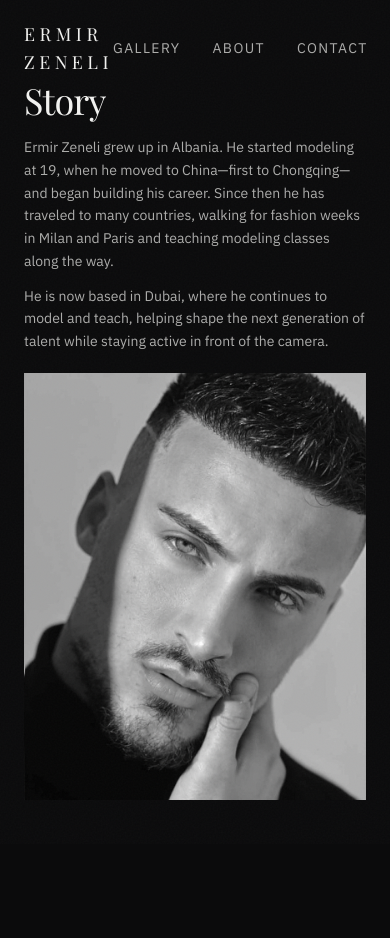
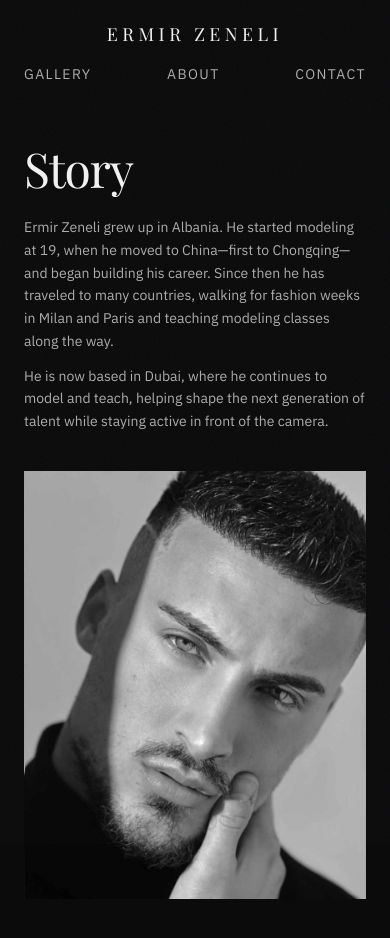
Before and after one commit to kennsorr/ermir-zeneli, a Next.js app: page /about in a window 390 px wide. Shown: the top 938 px of the page. Before the commit the page ends 844 px from the top, so only its background shows below. Built offline with nearby package versions, Linux system fonts and the light colour scheme; a web font is replaced by a local one.

Commit message:
Refactor layout styles for consistency across pages and update Tailwind configuration to include lib directory

```diff
--- a/app/about/page.tsx
+++ b/app/about/page.tsx
@@ -1,4 +1,5 @@
 import { StoryImage } from "@/components/StoryImage";
+import { PAGE_MAIN_CLASS, PAGE_CONTENT_CLASS, PAGE_TITLE_CLASS } from "@/lib/layout";
 
 export const metadata = {
   title: "Story",
@@ -8,14 +9,15 @@ export const metadata = {
 
 export default function AboutPage() {
   return (
-    <main className="h-screen overflow-hidden pt-20 pb-12 md:pt-24 md:pb-16">
-      <div className="grid h-full w-full grid-cols-1 gap-6 px-6 md:grid-cols-[1fr_1.1fr] md:gap-12 md:px-12 lg:px-16">
+    <main className={PAGE_MAIN_CLASS}>
+      <div className={PAGE_CONTENT_CLASS}>
+        <div className="grid w-full grid-cols-1 gap-6 md:grid-cols-[1fr_1.1fr] md:gap-12">
           {/* Left: text */}
-        <div className="flex min-h-0 flex-col justify-center overflow-hidden">
-          <h1 className="font-display text-4xl tracking-tight md:text-5xl lg:text-6xl">
+          <div className="flex min-h-0 flex-col overflow-hidden">
+            <h1 className={PAGE_TITLE_CLASS}>
               Story
             </h1>
-          <div className="mt-4 space-y-3 font-sans text-sm leading-relaxed text-foreground-muted md:mt-8 md:space-y-4 md:text-base lg:text-lg">
+            <div className="mt-6 space-y-3 font-sans text-sm leading-relaxed text-foreground-muted md:space-y-4 md:text-base lg:text-lg">
               <p>
                 Ermir Zeneli grew up in Albania. He started modeling at 19, when
                 he moved to China—first to Chongqing—and began building his career.
@@ -38,6 +40,7 @@ export default function AboutPage() {
             </figure>
           </div>
         </div>
+      </div>
     </main>
   );
 }
--- a/app/contact/page.tsx
+++ b/app/contact/page.tsx
@@ -1,3 +1,5 @@
+import { PAGE_MAIN_CLASS, PAGE_CONTENT_CLASS_NARROW, PAGE_TITLE_CLASS } from "@/lib/layout";
+
 export const metadata = {
   title: "Contact",
   description: "Get in touch with Ermir Zeneli — Instagram, email, WhatsApp.",
@@ -23,12 +25,12 @@ export default function ContactPage() {
   ] as const;
 
   return (
-    <main className="min-h-screen pt-24 pb-16">
-      <div className="mx-auto max-w-5xl px-6 md:px-8">
-        <h1 className="font-display text-5xl tracking-tight md:text-6xl">
+    <main className={PAGE_MAIN_CLASS}>
+      <div className={PAGE_CONTENT_CLASS_NARROW}>
+        <h1 className={PAGE_TITLE_CLASS}>
           Contact
         </h1>
-        <ul className="mt-12 flex flex-col gap-8 font-sans md:gap-10">
+        <ul className="mt-8 flex flex-col gap-8 font-sans md:gap-10">
           {links.map(({ label, handle, href }) => (
             <li key={label}>
               <a
--- a/app/gallery/page.tsx
+++ b/app/gallery/page.tsx
@@ -1,5 +1,6 @@
 import { galleryItems, instagramProfileUrl } from "@/content/gallery";
 import { GalleryItem } from "@/components/GalleryItem";
+import { PAGE_MAIN_CLASS, PAGE_CONTENT_CLASS, PAGE_TITLE_CLASS } from "@/lib/layout";
 
 export const metadata = {
   title: "Gallery",
@@ -8,9 +9,9 @@ export const metadata = {
 
 export default function GalleryPage() {
   return (
-    <main className="min-h-screen pt-24 pb-16">
-      <div className="mx-auto max-w-6xl px-6 md:px-8">
-        <h1 className="font-display text-5xl tracking-tight md:text-6xl">
+    <main className={PAGE_MAIN_CLASS}>
+      <div className={PAGE_CONTENT_CLASS}>
+        <h1 className={PAGE_TITLE_CLASS}>
           Gallery
         </h1>
         <p className="mt-6 font-sans text-base tracking-wide text-foreground-muted md:text-lg">
--- a/src/components/Header.tsx
+++ b/src/components/Header.tsx
@@ -15,7 +15,7 @@ export function Header() {
 
   return (
     <header
-      className={`fixed top-0 left-0 right-0 z-50 flex items-center px-6 py-5 md:px-8 ${isHome ? "justify-end" : "justify-between"}`}
+      className={`fixed top-0 left-0 right-0 z-50 flex px-6 py-5 md:px-8 ${isHome ? "flex-row items-center justify-end" : "flex-col gap-4 items-center md:flex-row md:items-center md:justify-between"}`}
       role="banner"
     >
       {!isHome && (
@@ -27,7 +27,7 @@ export function Header() {
           Ermir Zeneli
         </Link>
       )}
-      <nav aria-label="Main navigation" className="flex items-center gap-8">
+      <nav aria-label="Main navigation" className="flex w-full items-center justify-between md:w-auto md:justify-start md:gap-8">
         {navItems.map(({ label, href }) => (
           <Link
             key={href}
--- a/src/components/TriptychHero.tsx
+++ b/src/components/TriptychHero.tsx
@@ -62,9 +62,9 @@ export function TriptychHero() {
         aria-hidden
       >
         <span className="relative flex flex-col text-center font-display font-normal uppercase tracking-[0.12em] text-[clamp(2rem,14vw,4rem)] md:flex-row md:whitespace-nowrap md:text-[clamp(2.5rem,10vw,8rem)]">
-          <span className="text-foreground/95 [text-shadow:0_1px_3px_rgba(0,0,0,0.4),0_2px_8px_rgba(0,0,0,0.25)]">
-            <span className="md:inline">Ermir</span>
-            <span className="md:ml-[0.12em] md:inline">Zeneli</span>
+          <span className="flex flex-col text-center text-foreground/95 md:flex-row [text-shadow:0_1px_3px_rgba(0,0,0,0.4),0_2px_8px_rgba(0,0,0,0.25)]">
+            <span>Ermir</span>
+            <span className="md:ml-[0.12em]">Zeneli</span>
           </span>
           <motion.span
             className="absolute inset-0 flex flex-col items-center justify-center text-center font-display font-normal uppercase tracking-[0.12em] text-black md:flex-row md:whitespace-nowrap [font-size:inherit]"
--- a/src/components/TriptychPanel.tsx
+++ b/src/components/TriptychPanel.tsx
@@ -132,7 +132,7 @@ export function TriptychPanel({
         style={{ opacity: reduceMotion ? 1 : labelOpacity }}
       >
         <motion.span
-          className="block font-sans tracking-[0.3em] uppercase text-foreground/90 [text-shadow:0_1px_2px_rgba(0,0,0,0.35)]"
+          className="block font-sans tracking-widest uppercase text-foreground/90 [text-shadow:0_1px_2px_rgba(0,0,0,0.35)]"
           animate={{
             fontSize: isHovered ? "1rem" : "0.875rem",
           }}
--- /dev/null
+++ b/src/lib/layout.ts
@@ -0,0 +1,13 @@
+/** Shared layout classes so page titles and content align across Gallery, Story, Contact */
+
+export const PAGE_MAIN_CLASS = "min-h-screen pt-36 pb-16";
+
+export const PAGE_CONTENT_CLASS =
+  "mx-auto w-full max-w-6xl px-6 md:px-8 lg:px-12";
+
+/** Narrower content width for Contact (original was max-w-5xl) */
+export const PAGE_CONTENT_CLASS_NARROW =
+  "mx-auto w-full max-w-5xl px-6 md:px-8 lg:px-12";
+
+export const PAGE_TITLE_CLASS =
+  "font-display text-5xl tracking-tight md:text-6xl";
--- a/tailwind.config.ts
+++ b/tailwind.config.ts
@@ -4,6 +4,7 @@ const config: Config = {
   content: [
     "./src/pages/**/*.{js,ts,jsx,tsx,mdx}",
     "./src/components/**/*.{js,ts,jsx,tsx,mdx}",
+    "./src/lib/**/*.{js,ts,jsx,tsx,mdx}",
     "./app/**/*.{js,ts,jsx,tsx,mdx}",
   ],
   theme: {
```
Lines whose indentation alone changed are shown as unchanged.
